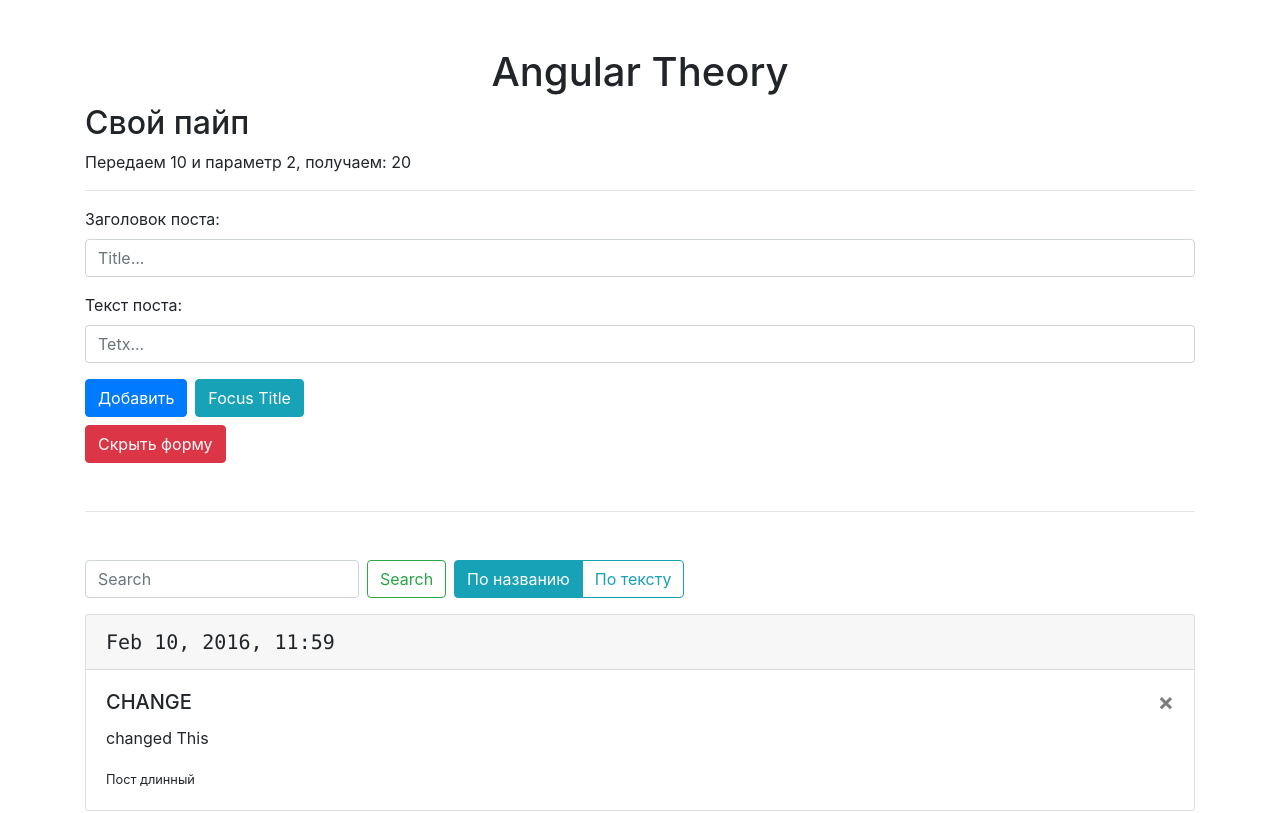
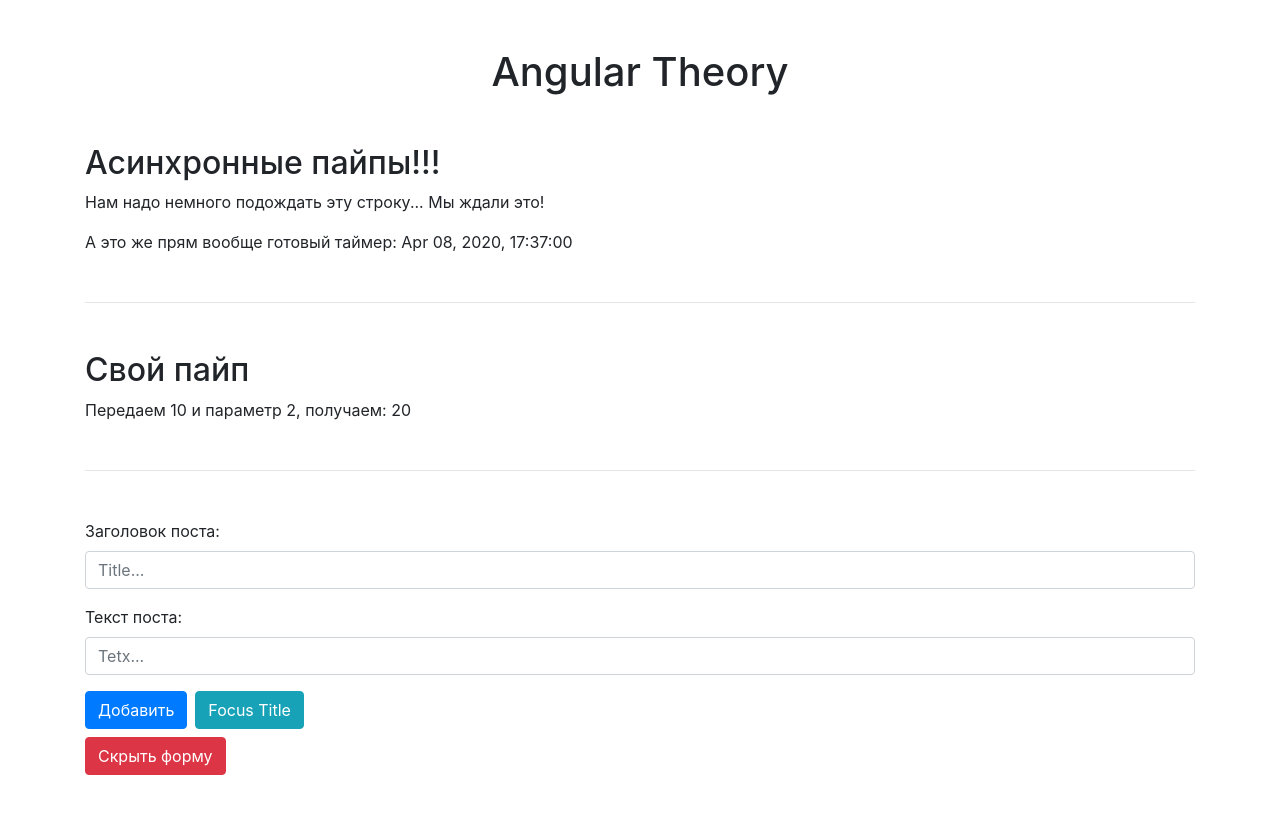
Before and after one commit to DjailinVasu/angular-theory, an Angular app: page / in a window 1280 px wide. Shown: the top 813 px of the page. Built offline with nearby package versions, Linux system fonts and the light colour scheme.

Commit message:
Пайп async

```diff
--- a/src/app/app.component.html
+++ b/src/app/app.component.html
@@ -1,9 +1,17 @@
 <div class="container pt-5">
-  <h1 class="text-center">{{ title }}</h1>
+  <h1 class="text-center mb-5">{{ title }}</h1>
+
+  <h2>Асинхронные пайпы!!!</h2>
+
+  <p>Нам надо немного подождать эту строку... {{ p | async}}</p>
+    <p>А это же прям вообще готовый таймер: {{ date | async | date: 'MMM dd, yyy, HH:mm:ss'}} </p>
+
+  <hr class="mb-5 mt-5" />
 
   <h2>Свой пайп</h2>
   <p>Передаем 10 и параметр 2, получаем: {{ 10 | mult: 2 }}</p>
-  <hr />
+
+  <hr class="mb-5 mt-5" />
   <app-post-form (onAdd)="upgatePosts($event)"></app-post-form>
   <hr class="mb-5 mt-5" />
 
--- a/src/app/app.component.ts
+++ b/src/app/app.component.ts
@@ -1,4 +1,6 @@
 import { Component, OnInit, ChangeDetectionStrategy, OnChanges } from '@angular/core';
+
+import { Observable } from 'rxjs';
 
 export interface Post {
   title: string
@@ -18,6 +20,18 @@
 
   search=''
   searchType=''
+
+  p: Promise<string> = new Promise<string> ( resolve => {
+    setTimeout(() => {
+      resolve('Мы ждали это!')
+    }, 4000)
+  })
+
+  date: Observable<Date> = new Observable( obs => {
+      setInterval( () => {
+          obs.next(new Date)
+      }, 1000)
+  })
 
   posts: Post[] = [
     {
@@ -80,4 +94,8 @@
      return new Date(start.getTime()
      + Math.random() * (end.getTime() - start.getTime()));
   }
+
+
+
+
 }
```
